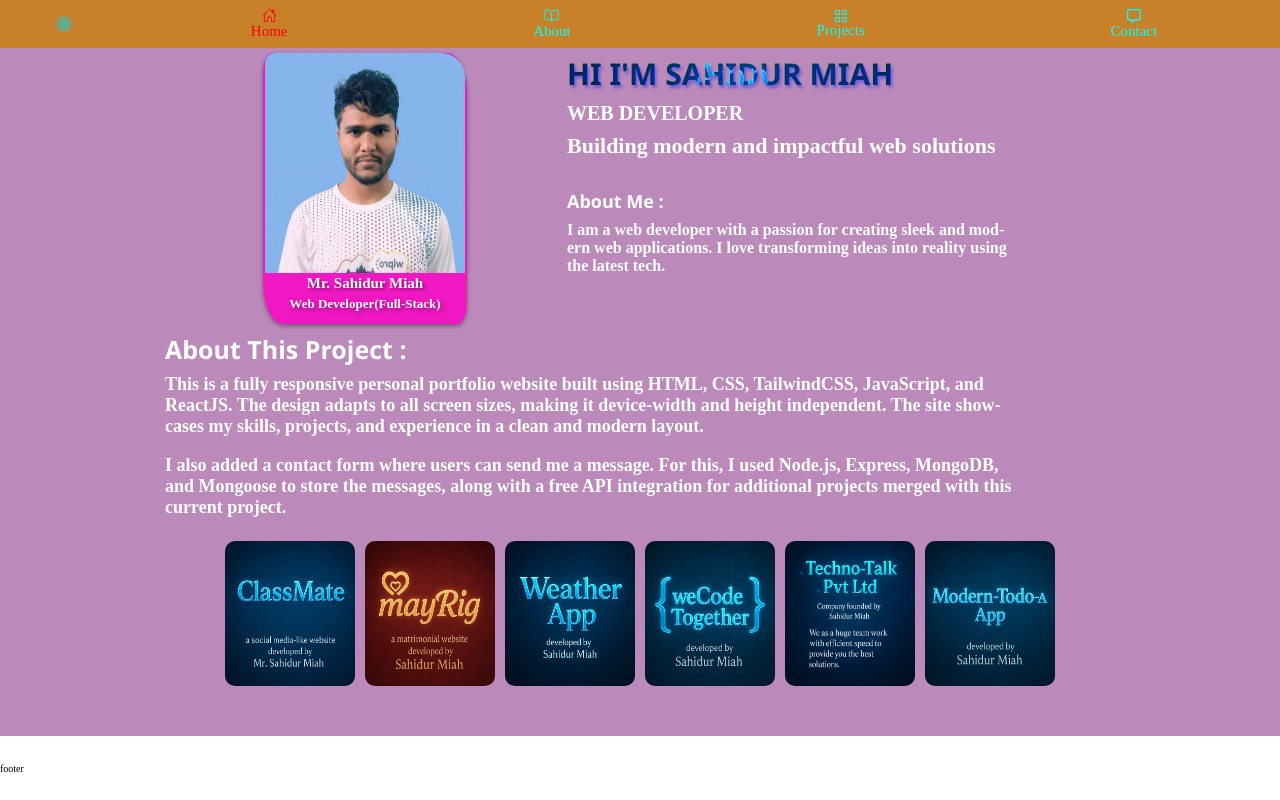
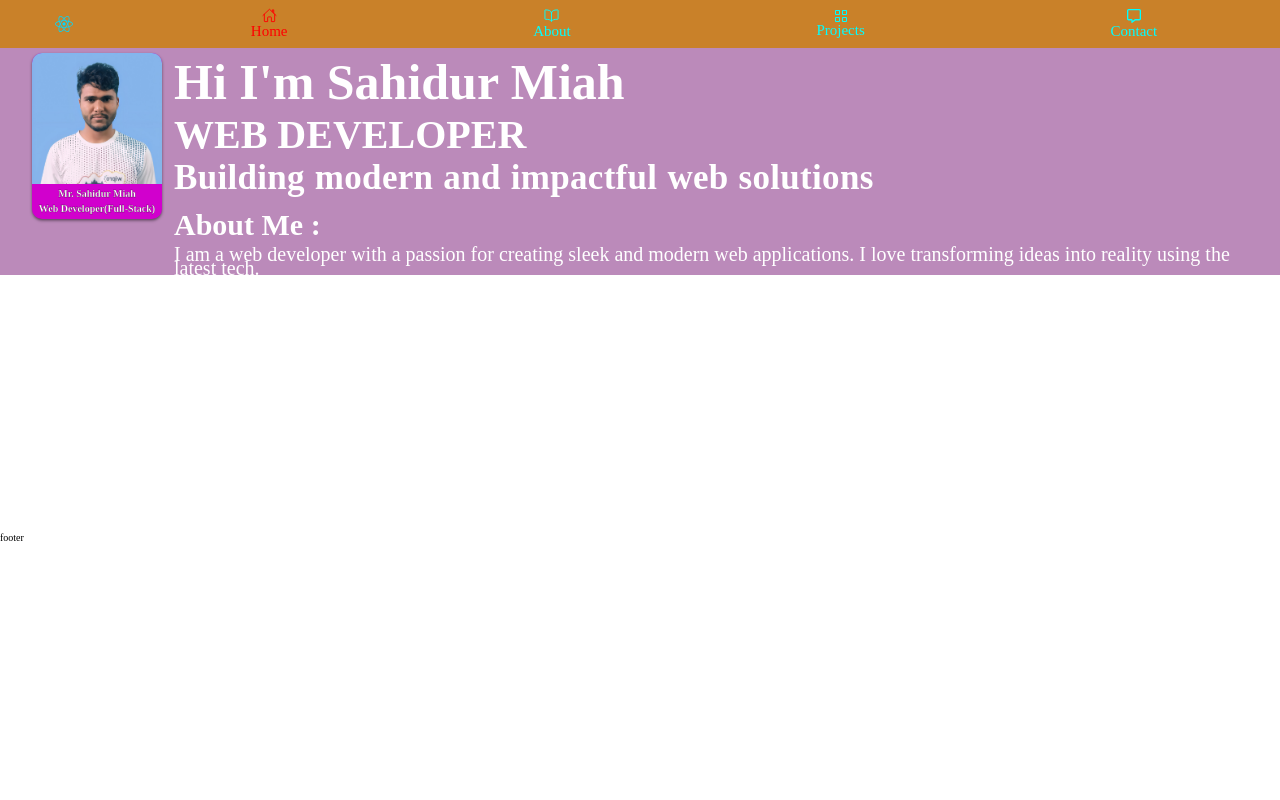
Before and after one commit to Code-Master20/My-Portfolio, a React (Vite) app: page / in a window 1280 px wide. Built offline with nearby package versions, Linux system fonts and the light colour scheme.

Commit message:
new styls

```diff
--- a/src/appComonents/Middle/Home.jsx
+++ b/src/appComonents/Middle/Home.jsx
@@ -9,37 +9,31 @@ import weCodeTogetherAppImg from "../../assets/weCodeTogether-App.png";
 
 export const Home = () => {
   return (
-    <section className={styles["main-section"]}>
-      <div>
+    <main className={styles["main-section-one"]}>
+      <section className={styles["main-section-two"]}>
         {/* project owner info */}
-        <div className={`${styles["owner-info"]}`}>
-          <div>
+        <article className={`${styles["owner-info"]}`}>
           {/* developer image */}
           <div className={`${styles["dev-img-container"]}`}>
-              <div>
             <img src={developerImg} alt="" />
-                <h1>Mr. Sahidur Miah</h1>
-                <h2>Web Developer(Full-Stack)</h2>
-              </div>
+            <p>Mr. Sahidur Miah</p>
+            <p>Web Developer(Full-Stack)</p>
           </div>
           {/* developer info */}
           <div className={`${styles["dev-info-container"]}`}>
-              <div>
             <h1>hi i'm sahidur miah</h1>
             <h2>WEB DEVELOPER</h2>
             <h3>Building modern and impactful web solutions</h3>
             <h4>About Me :</h4>
             <p>
-                  I am a web developer with a passion for creating sleek and
-                  modern web applications. I love transforming ideas into
-                  reality using the latest tech.
+              I am a web developer with a passion for creating sleek and modern
+              web applications. I love transforming ideas into reality using the
+              latest tech.
             </p>
           </div>
-            </div>
-          </div>
-        </div>
+        </article>
         {/* this current project info */}
-        <div className={`${styles["this-info"]}`}>
+        {/* <article className={`${styles["this-info"]}`}>
           <div>
             <div>
               <h1>About This Project :</h1>
@@ -58,9 +52,9 @@ export const Home = () => {
               </p>
             </div>
           </div>
-        </div>
+        </article> */}
         {/* My other projects' info */}
-        <div className={`${styles["projects-info"]}`}>
+        {/* <article className={`${styles["projects-info"]}`}>
           <div>
             <img src={classMateAppImg} alt="" />
             <img src={mayRigAppImg} alt="" />
@@ -69,8 +63,8 @@ export const Home = () => {
             <img src={technoTalkAppImg} alt="" />
             <img src={modernTodoAppImg} alt="" />
           </div>
-        </div>
-      </div>
+        </article> */}
       </section>
+    </main>
   );
 };
--- a/src/appComonents/Middle/Home.module.css
+++ b/src/appComonents/Middle/Home.module.css
@@ -2,25 +2,122 @@
 * {
   margin: 0;
   padding: 0;
+  border: 0;
 }
 
-.main-section {
+.main-section-one {
   margin-bottom: auto;
-  min-width: 99vw;
+  width: 100vw;
   height: auto;
+  display: flex;
+  flex-direction: column;
+  align-items: center;
   background-color: hsla(301, 69%, 28%, 0.5);
-  padding-bottom: 5rem;
   z-index: 999;
 }
 
-.main-section div {
-  height: 100%;
+.main-section-two {
+  width: 95%;
+  display: flex;
+  flex-direction: column;
+  align-items: center;
+  margin-top: 0.5rem;
+}
+
+.main-section-two > :first-child {
+  width: 100%;
+}
+
+.owner-info {
+  display: flex;
+  justify-content: space-between;
+  column-gap: 1rem;
+}
+
+.owner-info > :first-child {
+  min-width: 13rem;
+  max-width: 20rem;
+  height: fit-content;
+  background-color: rgb(209, 0, 205);
+}
+
+.dev-img-container {
   display: flex;
   flex-direction: column;
   justify-content: space-between;
-  row-gap: 0.8rem;
+  align-items: center;
+  row-gap: 0.4rem;
+  box-shadow: 0px 1.5px 3px rgba(0, 0, 0, 0.5);
+  border-radius: 1rem;
+  padding-bottom: 0.3rem;
+}
+.dev-img-container img {
+  width: 13rem;
+  max-width: 100%;
+  height: auto;
+  border-top-left-radius: 1rem;
+  border-top-right-radius: 1rem;
 }
 
+.dev-img-container > :last-child {
+  margin-bottom: 0.2rem;
+}
+.dev-img-container p {
+  color: white;
+  font-weight: 600;
+  -webkit-text-stroke: rgba(0, 0, 0, 0.5) 0.3px;
+}
+
+.owner-info > :last-child {
+  display: flex;
+  flex-direction: column;
+  justify-content: flex-start;
+  align-items: flex-start;
+  padding-left: 0.2rem;
+  color: white;
+}
+
+.dev-info-container h1 {
+  text-wrap: nowrap;
+  text-transform: capitalize;
+  font-size: clamp(1.8rem, 4vw, 5rem);
+  font-weight: 800;
+}
+
+.dev-info-container h2 {
+  font-size: clamp(1.6rem, 4vw, 4rem);
+  font-weight: 800;
+}
+
+.dev-info-container h3 {
+  font-size: clamp(1.2rem, 4vw, 3.5rem);
+  font-weight: 800;
+  word-spacing: 1px;
+  letter-spacing: 0.3px;
+  word-wrap: break-word;
+  word-break: normal;
+  hyphens: auto;
+}
+
+.dev-info-container h4 {
+  margin-top: 1rem;
+  font-size: clamp(1.6rem, 4vw, 3rem);
+  font-weight: 800;
+  margin-bottom: 0.5rem;
+}
+
+.dev-info-container p {
+  font-size: clamp(1.4rem, 4vw, 2rem);
+  line-height: 1.4rem;
+  word-break: normal;
+  word-wrap: break-word;
+  hyphens: auto;
+}
+
+@media (min-width: 400px) {
+}
+
+/*
 .owner-info {
   margin-top: 0.5rem;
   padding: 0 0.5rem;
@@ -70,9 +167,6 @@
   color: white;
   text-shadow: 2px 2px 5px rgba(0, 0, 0, 0.4);
 }
-
-/* .dev-info-container {
-} */
 
 .dev-info-container > div {
   height: fit-content;
@@ -176,8 +270,10 @@
   transition: opacity 0.3s ease-in-out, transform 0.3s ease-in-out;
   opacity: 1;
 }
+  */
 
 /* On clicking: dim all children */
+/*
 .projects-info > div:has(*:active) > * {
   opacity: 0.3;
 }
@@ -212,15 +308,16 @@
     font-size: 1.3rem;
     font-weight: 800;
   }
-
+*/
+/*
   .dev-info-container > div > :first-child {
     font-size: 3rem;
-    background-image: url("../../assets/Modern-Todo-App.png"); /* image you want inside text */
+    background-image: url("../../assets/Modern-Todo-App.png"); image you want inside text
     background-size: cover;
     background-position: center;
-    color: transparent; /* make the text transparent */
-    -webkit-background-clip: text; /* for Chrome, Safari */
-    background-clip: text; /* standard */
+    color: transparent;  make the text transparent
+    -webkit-background-clip: text;  for Chrome, Safari
+    background-clip: text;  standard
   }
 
   .dev-info-container > div > :nth-child(2) {
@@ -285,3 +382,4 @@
     transform: scale(1.1);
   }
 }
+*/
--- a/src/projectComponents/Classmate.module.css
+++ b/src/projectComponents/Classmate.module.css
@@ -11,7 +11,6 @@
   display: flex;
   flex-direction: column;
   align-items: center;
-  border: none;
   touch-action: pan-y; /* allows vertical scroll, blocks horizontal default */
   user-select: none;
 }
```
Lines whose indentation alone changed are shown as unchanged.
